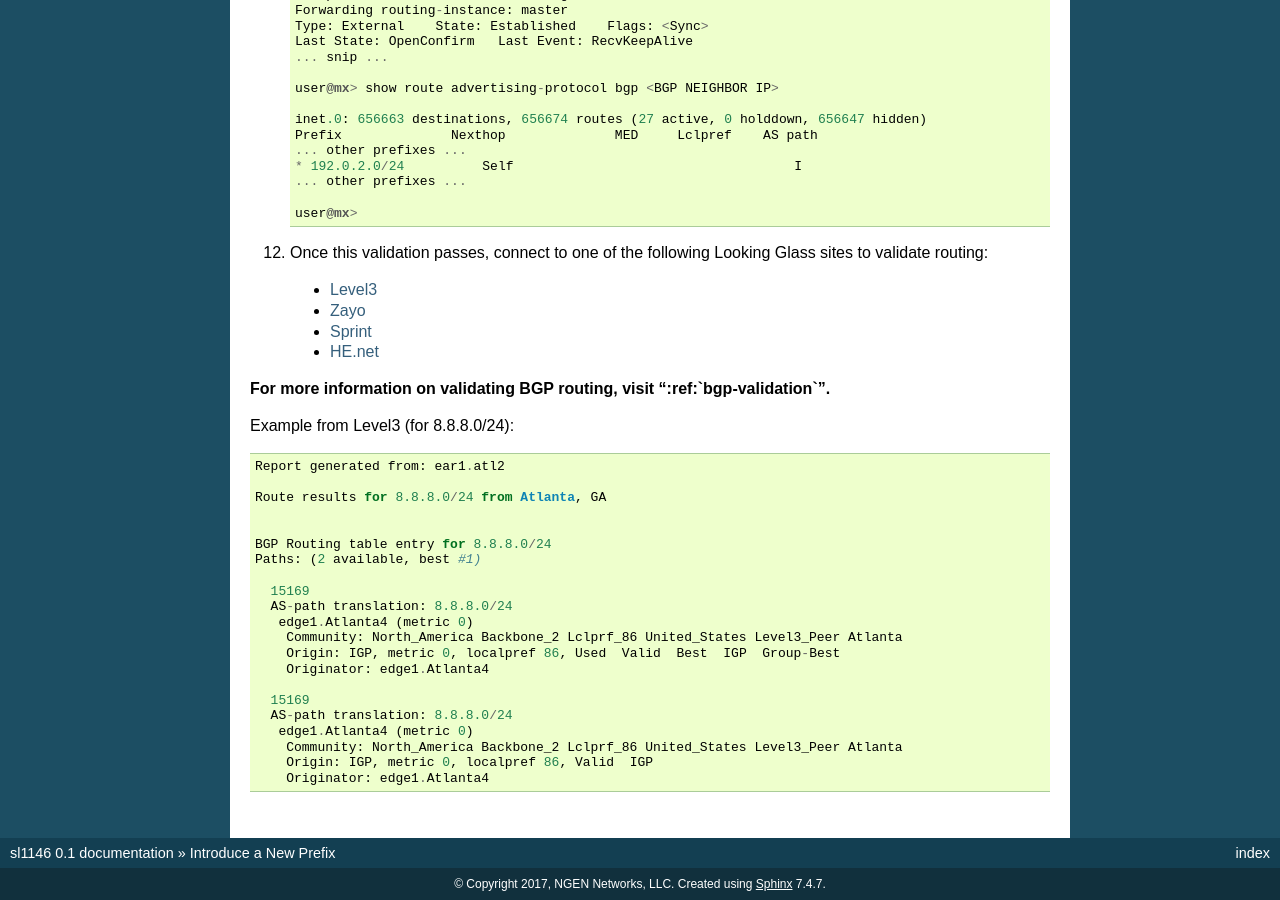
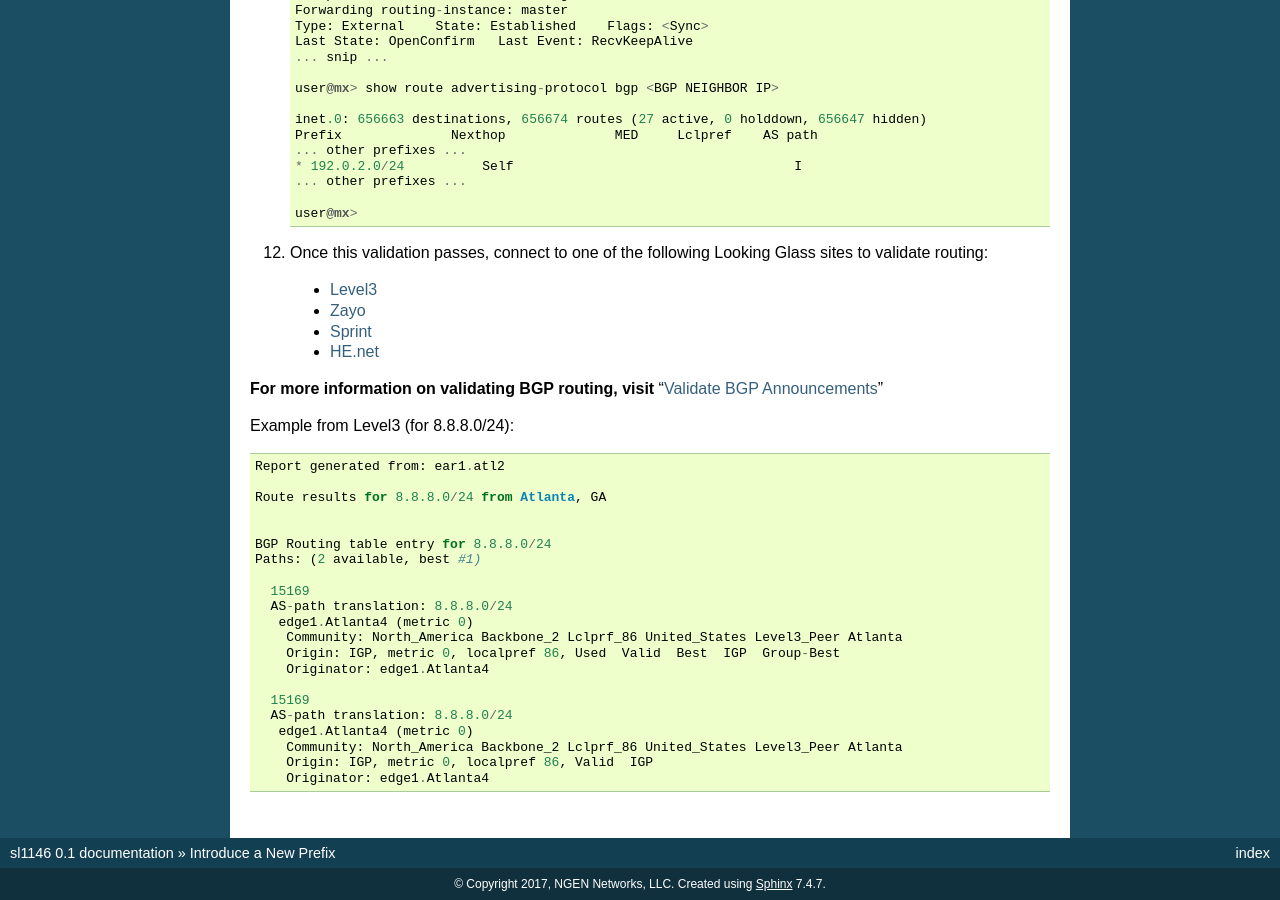
Before and after one commit to ngennetworks/sl1146, a Sphinx documentation site: the page built from docs/source/introduce_new_prefix.rst, in a window 1280 px wide and 900 px high, scrolled down 1927 px. Built offline with Sphinx 7.4.7, drawn with Linux system fonts in a browser that asks for light colours; pages that are not in the unit, such as notebooks, are missing from menus.

Commit message:
Added doc content

```diff
--- a/docs/source/introduce_new_prefix.rst
+++ b/docs/source/introduce_new_prefix.rst
@@ -126,7 +126,7 @@ In this exercise, we will be adding the documentation prefix "192.0.2.0/24" to a
 .. _Sprint: https://www.sprint.net/lg/
 .. _HE.net: https://lg.he.net/
 
-**For more information on validating BGP routing, visit ":ref:`bgp-validation`".**
+**For more information on validating BGP routing, visit** ":ref:`bgp-validation`"
 
 Example from Level3 (for 8.8.8.0/24)::
 
```
